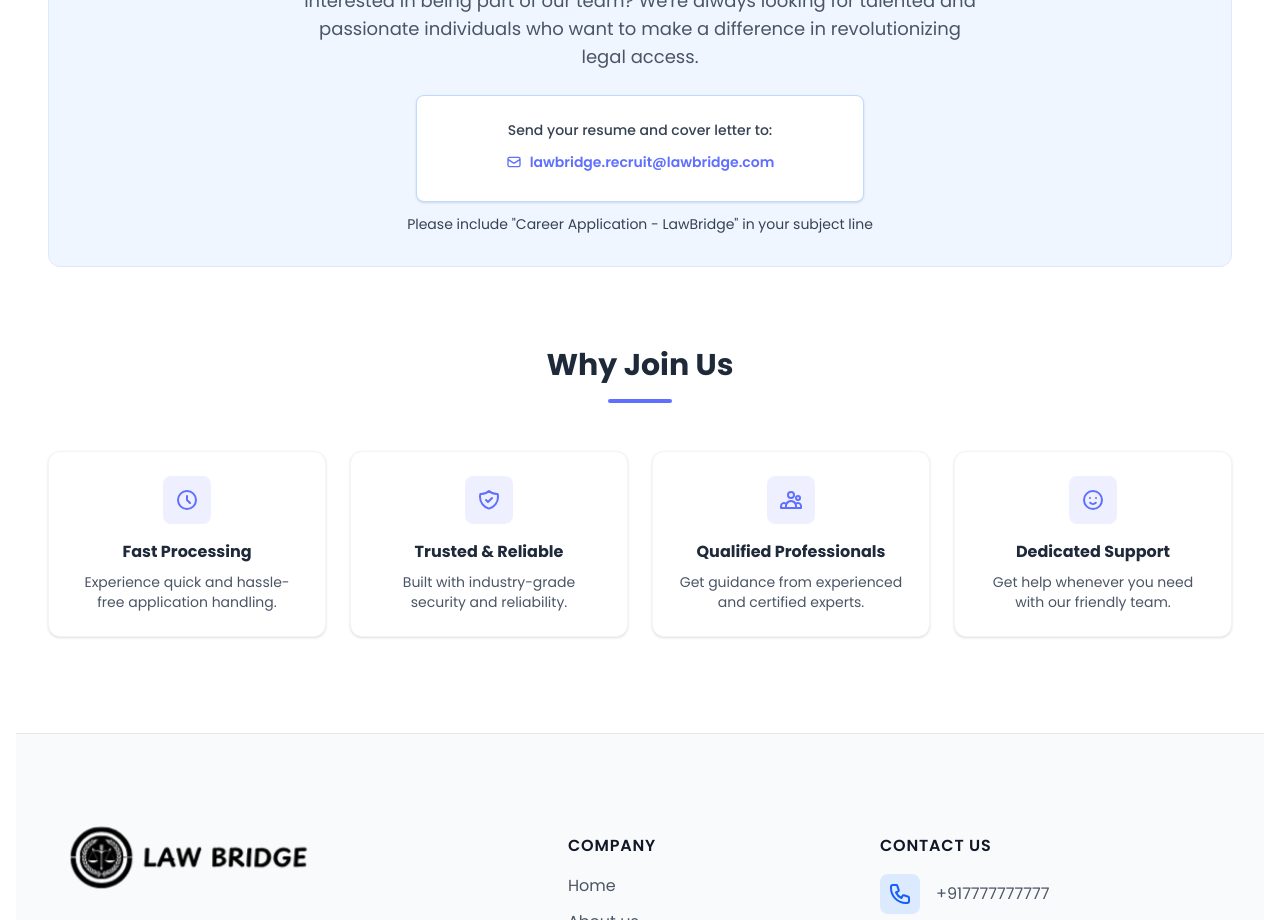
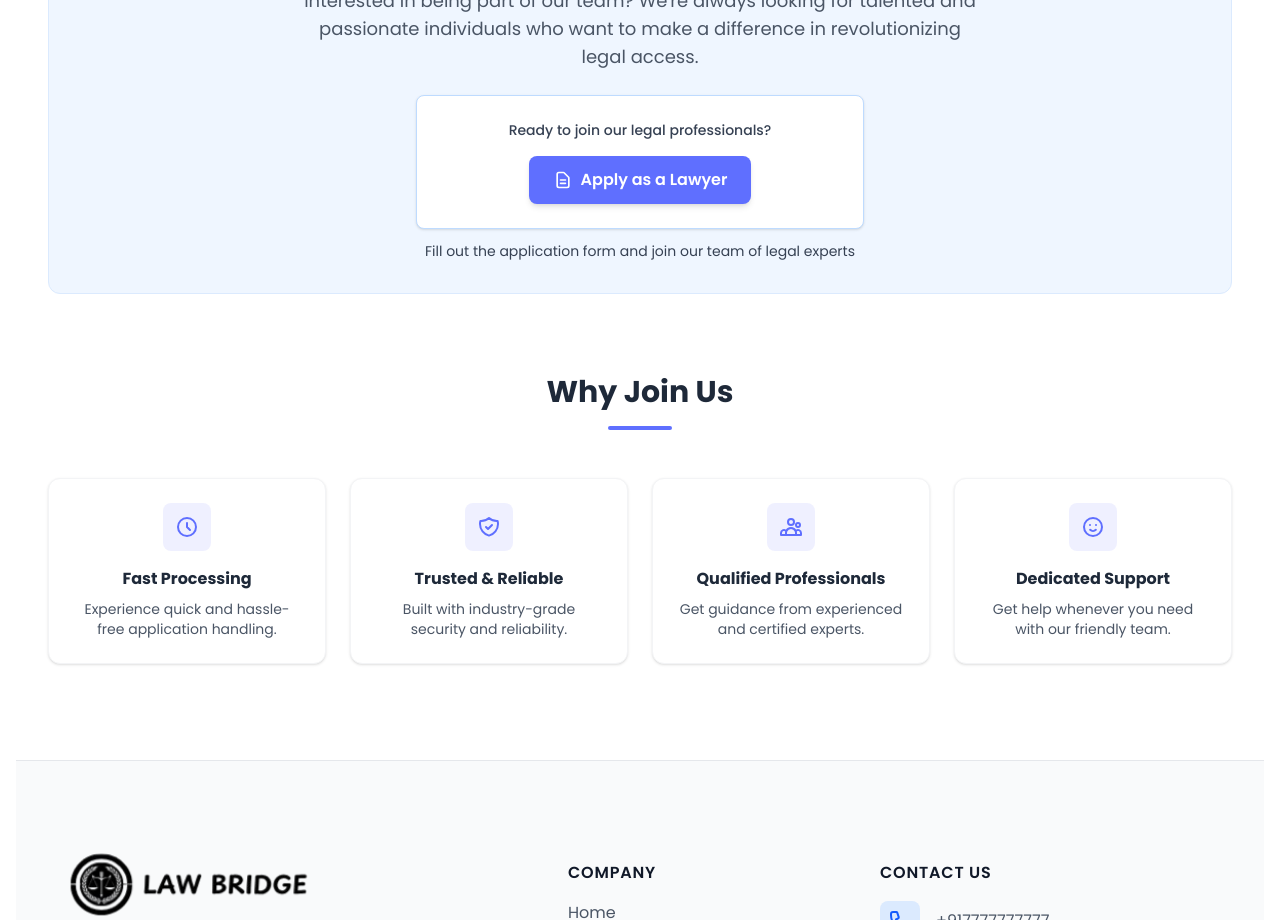
Before and after one commit to Divyansh1552005/Law_Bridge_Application, a React (Vite) app in the folder Frontend/: page /contact in a window 1280 px wide. Shown: the part 900-1820 px from the top of the page. Built offline with nearby package versions, Linux system fonts and the light colour scheme; no server answers.

Commit message:
created a tally form for apply as a lawyer

```diff
--- a/Frontend/src/pages/Contact.jsx
+++ b/Frontend/src/pages/Contact.jsx
@@ -77,18 +77,20 @@ const Contact = () => {
               Interested in being part of our team? We're always looking for talented and passionate individuals who want to make a difference in revolutionizing legal access.
             </p>
             <div className="bg-white p-6 rounded-lg shadow-sm border border-blue-200 max-w-md mx-auto">
-              <p className="text-gray-700 text-sm mb-3 font-medium">Send your resume and cover letter to:</p>
+              <p className="text-gray-700 text-sm mb-4 font-medium">Ready to join our legal professionals?</p>
               <a
-                href="mailto:lawbridge.recruit@lawbridge.com?subject=Career Application - LawBridge"
-                className="inline-flex items-center gap-2 text-primary hover:text-primary/80 font-semibold text-sm transition-colors"
+                href="https://tally.so/r/QKobgl"
+                target="_blank"
+                rel="noopener noreferrer"
+                className="inline-flex items-center gap-2 px-6 py-3 bg-primary hover:bg-primary/90 text-white font-semibold rounded-lg transition-colors shadow-md hover:shadow-lg"
               >
-                <svg className="w-4 h-4" fill="none" stroke="currentColor" viewBox="0 0 24 24">
-                  <path strokeLinecap="round" strokeLinejoin="round" strokeWidth="2" d="M3 8l7.89 5.26a2 2 0 002.22 0L21 8M5 19h14a2 2 0 002-2V7a2 2 0 00-2-2H5a2 2 0 00-2 2v10a2 2 0 002 2z" />
+                <svg className="w-5 h-5" fill="none" stroke="currentColor" viewBox="0 0 24 24">
+                  <path strokeLinecap="round" strokeLinejoin="round" strokeWidth="2" d="M9 12h6m-6 4h6m2 5H7a2 2 0 01-2-2V5a2 2 0 012-2h5.586a1 1 0 01.707.293l5.414 5.414a1 1 0 01.293.707V19a2 2 0 01-2 2z" />
                 </svg>
-                lawbridge.recruit@lawbridge.com
+                Apply as a Lawyer
               </a>
             </div>
-            <p className="text-gray-700 text-sm mt-3">Please include "Career Application - LawBridge" in your subject line</p>
+            <p className="text-gray-700 text-sm mt-3">Fill out the application form and join our team of legal experts</p>
           </div>
         </div>
       </div>
```
